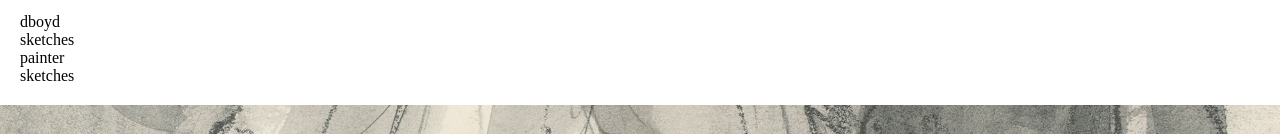
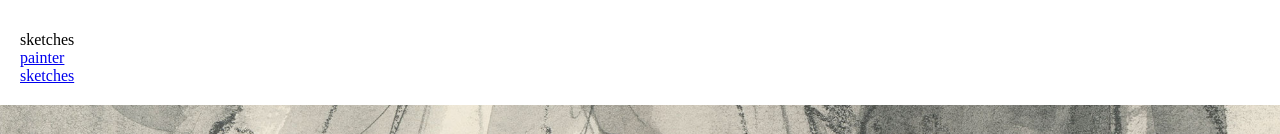
Before and after one commit to danaboyd/staticBlog, an Astro site: page /blog/2010/02/cap in a window 1280 px wide. Shown: the part 754-888 px from the top of the page. Built offline with nearby package versions, Linux system fonts and the light colour scheme; Astro itself is replaced by a stand-in of ours.

Commit message:
tag links on posts
added links to tag page on blog posts

```diff
--- a/src/layouts/BlogPostLayout.astro
+++ b/src/layouts/BlogPostLayout.astro
@@ -1,5 +1,6 @@
 ---
 import Layout from "./Layout.astro";
+import {slugify} from "../tools/utils";
 
 const months = [
     'January',
@@ -37,12 +38,11 @@ const processedDate = formatDate(date)
 
         <br />
             <slot />
-        <span>{author}</span>
         <br />
         <span>{category}</span>
         <br />
         {
-            tags && (tags.map((tag:any) => (<span>{tag}</span><br />)))
+            tags && (tags.map((tag:any) => (<span><a href={"/tag/" + slugify(tag)}>{tag}</a></span><br />)))
         }
     </div>
 </Layout>
```
